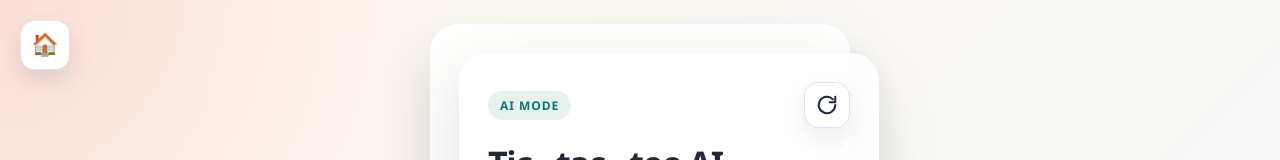
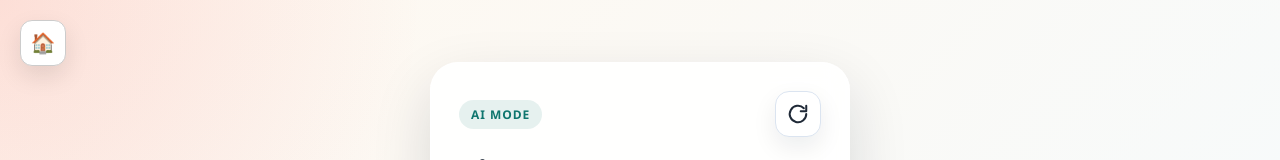
Before and after one commit to NTQuyen103/games-qiqi, a website: page tic-tac-toe/index.html in a window 1280 px wide. Shown: the top 160 px of the page. Drawn offline with Linux system fonts and the light colour scheme.

Commit message:
cập nhật lại button home của tictactoe

```diff
--- a/tic-tac-toe/index.html
+++ b/tic-tac-toe/index.html
@@ -431,33 +431,32 @@
 			}
 		}
 
-		#go-home-global {
+		#go-home {
 			position: fixed;
 			top: 20px;
 			left: 20px;
-			width: 50px;
-			height: 50px;
-			border-radius: 14px;
-			border: 1px solid var(--line);
+			z-index: 9999;
+
+			width: 46px;
+			height: 46px;
+			display: flex;
+			align-items: center;
+			justify-content: center;
+
+			border-radius: 12px;
+			border: 1px solid #ccc;
 			background: white;
-			font-size: 22px;
+			font-size: 20px;
 			cursor: pointer;
-			box-shadow: 0 10px 24px rgba(15, 23, 42, 0.12);
-			z-index: 999;
-			transition: all 0.2s ease;
-		}
 
-		#go-home-global:hover {
-			transform: translateY(-2px);
-			border-color: #2563eb;
-			box-shadow: 0 14px 28px rgba(37, 99, 235, 0.2);
+			box-shadow: 0 10px 24px rgba(0, 0, 0, 0.1);
 		}
 	</style>
 
 	<!-- Nạp file JavaScript xử lý toàn bộ logic game. -->
 	<script src="tic-tac-toe.js" type="text/javascript" charset="utf-8"></script>
 
-	<!-- Khi trang load xong thì khởi tạo game. -->
+	<!-- Khi trang load xong thì khởi tạo game.
 	<script type="text/javascript" charset="utf-8">
 		window.addEventListener('load', function () {
 			new Game();
@@ -468,14 +467,13 @@
 			};
 
 		}, false);
-	</script>
+	</script> -->
 </head>
 
 <body>
 	<!-- Nút về trang chính (ngoài khung game) -->
-	<button id="go-home-global" title="Về trang chính">🏠</button>
+	<button id="go-home" onclick="window.location.href='../index.html'">🏠</button>
 
-	<div class="game-shell">
 	<!-- Khung chính của ứng dụng tic-tac-toe. -->
 	<div class="game-shell">
 		<!-- Thanh trên cùng: nhãn AI Mode và nút reset. -->
```
Lines whose indentation alone changed are shown as unchanged.
